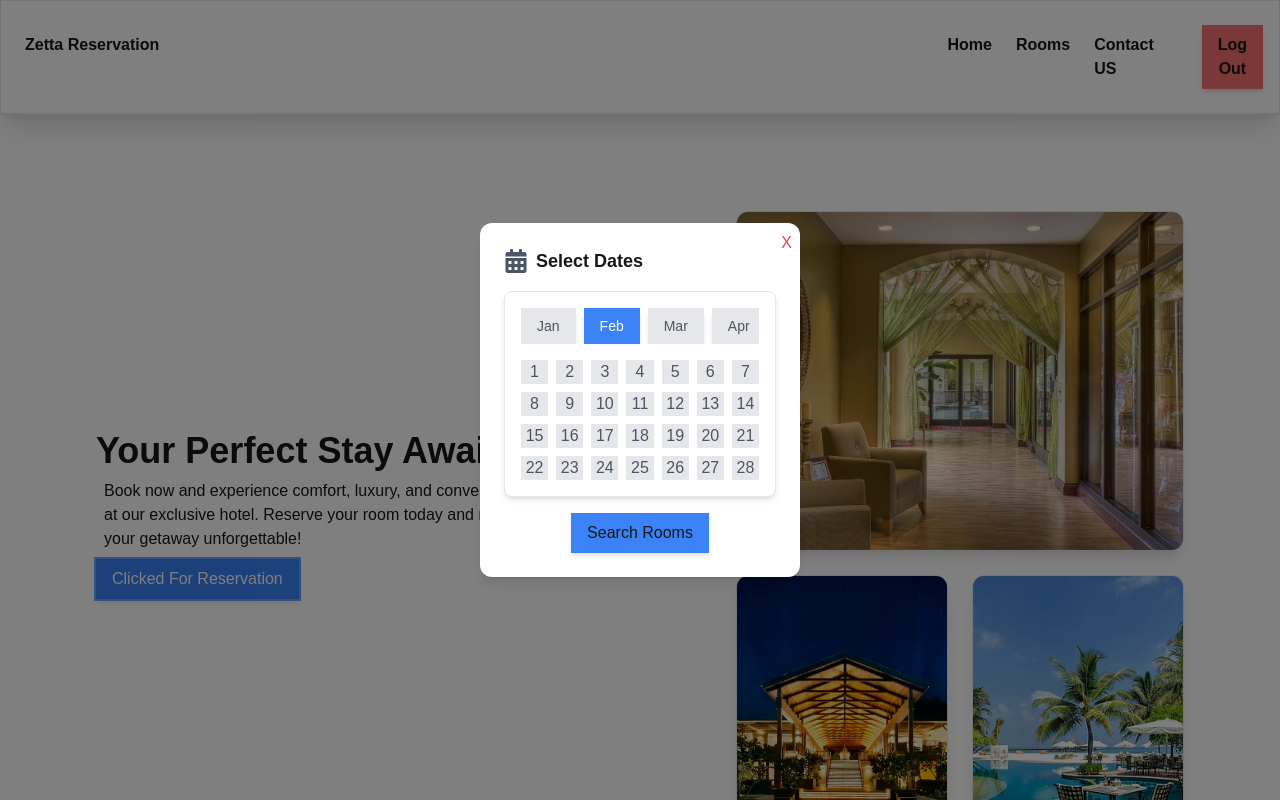
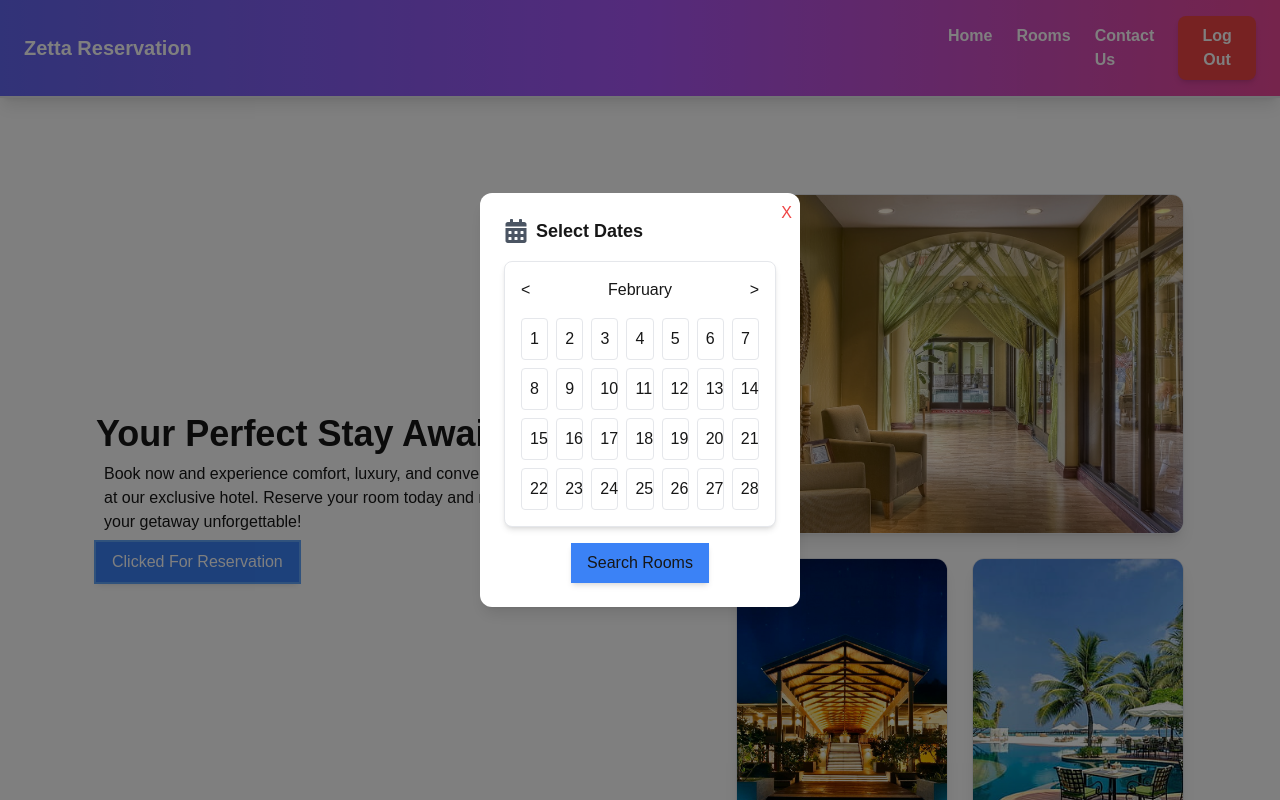
Before and after one commit to Fahim-ahmed-ifty/hotelreservation, a Next.js app: page /home in a window 1280 px wide. Both pictures are taken after a click on the button "Clicked For Reservation". Built offline with nearby package versions, Linux system fonts and the light colour scheme.

Commit message:
fixining calendar issues

```diff
--- /dev/null
+++ b/app/components/AboutUs.tsx
@@ -0,0 +1,7 @@
+import React from 'react';
+
+const AboutUs = () => {
+	return <div>AboutUs</div>;
+};
+
+export default AboutUs;
--- a/app/components/CalendarBody.tsx
+++ b/app/components/CalendarBody.tsx
@@ -5,41 +5,47 @@ interface CalendarBodyProps {
 	onDateSelect: (day: number) => void;
 }
 
-const getDaysInMonth = (month: number, year: number) => {
-	return new Date(year, month + 1, 0).getDate();
-};
-
 const CalendarBody = ({
 	selectedMonth,
 	currentYear,
 	selectedDates,
 	onDateSelect
 }: CalendarBodyProps) => {
-	const daysInMonth = getDaysInMonth(selectedMonth, currentYear);
+	const daysInMonth = new Date(
+		currentYear,
+		selectedMonth + 1,
+		0
+	).getDate();
+	const days = Array.from({ length: daysInMonth }, (_, i) => i + 1);
+
+	const isHighlighted = (day: number) => {
+		const dateStr = `${currentYear}-${String(
+			selectedMonth + 1
+		).padStart(2, '0')}-${String(day).padStart(2, '0')}`;
+		if (selectedDates.length === 2) {
+			const [start, end] = selectedDates;
+
+			return dateStr >= start && dateStr <= end;
+		}
+
+		return selectedDates.includes(dateStr);
+	};
 
 	return (
 		<div className='grid grid-cols-7 gap-2'>
-			{Array.from({ length: daysInMonth }, (_, i) => {
-				const day = i + 1;
-				const date = `${currentYear}-${String(
-					selectedMonth + 1
-				).padStart(2, '0')}-${String(day).padStart(2, '0')}`;
-				const isSelected = selectedDates.includes(date);
-
-				return (
-					<div
-						key={date}
-						onClick={() => onDateSelect(day)}
-						className={`cursor-pointer flex justify-center items-center transition-all ${
-							isSelected
-								? 'bg-blue-500 text-white'
-								: 'bg-gray-200 text-gray-600 hover:bg-blue-100'
-						}`}
-					>
-						{day}
-					</div>
-				);
-			})}
+			{days.map(day => (
+				<button
+					key={day}
+					onClick={() => onDateSelect(day)}
+					className={`p-2 border rounded ${
+						isHighlighted(day)
+							? 'bg-blue-200 line-through'
+							: 'bg-white'
+					}`}
+				>
+					{day}
+				</button>
+			))}
 		</div>
 	);
 };
--- a/app/components/CalendarHeader.tsx
+++ b/app/components/CalendarHeader.tsx
@@ -1,14 +1,8 @@
-import Button from './Button';
-
 interface CalendarHeaderProps {
 	selectedMonth: number;
-	onMonthClick: (index: number) => void;
+	onMonthClick: (monthIndex: number) => void;
 }
 
-const CalendarHeader = ({
-	selectedMonth,
-	onMonthClick
-}: CalendarHeaderProps) => {
 const months = [
 	'January',
 	'February',
@@ -24,20 +18,19 @@ const CalendarHeader = ({
 	'December'
 ];
 
+const CalendarHeader = ({
+	selectedMonth,
+	onMonthClick
+}: CalendarHeaderProps) => {
 	return (
-		<div className='flex space-x-2 mb-4 overflow-x-auto'>
-			{months.map((month, index) => (
-				<Button
-					key={month}
-					text={month.slice(0, 3)}
-					onClick={() => onMonthClick(index)}
-					className={`px-3 py-1 text-sm font-medium transition-all ${
-						index === selectedMonth
-							? 'bg-blue-500 text-white'
-							: 'bg-gray-200 text-gray-600 hover:bg-gray-300'
-					}`}
-				/>
-			))}
+		<div className='flex justify-between items-center mb-4'>
+			<button onClick={() => onMonthClick((selectedMonth + 11) % 12)}>
+				&lt;
+			</button>
+			<span>{months[selectedMonth]}</span>
+			<button onClick={() => onMonthClick((selectedMonth + 1) % 12)}>
+				&gt;
+			</button>
 		</div>
 	);
 };
--- a/app/components/CalendarSearchCard.tsx
+++ b/app/components/CalendarSearchCard.tsx
@@ -15,18 +15,29 @@ const CalendarSearchCard = ({
 	onClose
 }: CalendarSearchCardProps) => {
 	const [selectedDates, setSelectedDates] = useState<string[]>([]);
+	const handleDateClick = (date: string) => {
+		let newDates: string[];
 
-	const handleDates = (dates: string[]) => {
-		if (dates.length > 2) {
-			alert('Please select only check-in and check-out dates.');
-			return;
+		if (selectedDates.includes(date)) {
+			newDates = selectedDates.filter(d => d !== date);
+		} else {
+			if (selectedDates.length === 0) {
+				newDates = [date];
+			} else if (selectedDates.length === 1) {
+				newDates = [selectedDates[0], date].sort();
+			} else {
+				newDates = [selectedDates[0], date].sort();
+			}
 		}
-		setSelectedDates(dates);
+
+		setSelectedDates(newDates);
 	};
 
 	const handleSearch = () => {
 		if (selectedDates.length === 2) {
-			alert(`Searching rooms for dates: ${selectedDates.join(', ')}`);
+			alert(
+				`Searching room for dates ${selectedDates[0]} to ${selectedDates[1]}`
+			);
 		} else {
 			alert('Please select both check-in and check-out dates.');
 		}
@@ -49,17 +60,20 @@ const CalendarSearchCard = ({
 						Select Dates
 					</span>
 				</div>
-				<CustomCalendar onSelectDates={handleDates} />
+				<CustomCalendar
+					selectedDates={selectedDates}
+					onDateSelect={handleDateClick}
+				/>
 				<div className='text-center text-gray-600 mt-4'>
 					{selectedDates.length === 1 && (
 						<p>
-							Check-in time: {selectedDates[0]}
+							Check-in: {selectedDates[0]} (select check-out date)
 						</p>
 					)}
 					{selectedDates.length === 2 && (
 						<p>
-							Check-in time: {selectedDates[0]} <br />
-							Check-out time: {selectedDates[1]}
+							Check-in: {selectedDates[0]} <br />
+							Check-out: {selectedDates[1]}
 						</p>
 					)}
 				</div>
--- a/app/components/CustomCalendar.tsx
+++ b/app/components/CustomCalendar.tsx
@@ -1,24 +1,25 @@
-// CustomCalendar.tsx
-import { useEffect, useState } from 'react';
+import { useState } from 'react';
 import CalendarBody from './CalendarBody';
 import CalendarHeader from './CalendarHeader';
 
 interface CustomCalendarProps {
-	onSelectDates: (dates: string[]) => void;
+	selectedDates: string[];
+	onDateSelect: (date: string) => void;
 }
 
-const CustomCalendar = ({ onSelectDates }: CustomCalendarProps) => {
+const CustomCalendar = ({
+	selectedDates,
+	onDateSelect
+}: CustomCalendarProps) => {
 	const today = new Date();
 	const currentMonthIndex = today.getMonth();
 	const currentYear = today.getFullYear();
 
 	const [selectedMonth, setSelectedMonth] =
 		useState(currentMonthIndex);
-	const [selectedDates, setSelectedDates] = useState<string[]>([]);
 
 	const handleMonthClick = (index: number) => {
 		setSelectedMonth(index);
-		setSelectedDates([]);
 	};
 
 	const handleDateSelect = (day: number) => {
@@ -26,18 +27,8 @@ const CustomCalendar = ({ onSelectDates }: CustomCalendarProps) => {
 			2,
 			'0'
 		)}-${String(day).padStart(2, '0')}`;
-
-		setSelectedDates(prev => {
-			if (prev.includes(date)) {
-				return prev.filter(d => d !== date);
-			}
-			return [...prev, date];
-		});
+		onDateSelect(date);
 	};
-
-	useEffect(() => {
-		onSelectDates(selectedDates);
-	}, [selectedDates, onSelectDates]);
 
 	return (
 		<div className='p-4 bg-white rounded-lg shadow-md border'>
--- a/app/components/Navbar.tsx
+++ b/app/components/Navbar.tsx
@@ -11,17 +11,25 @@ const Navbar = () => {
 	};
 
 	return (
-		<div className='w-full border border-b-2 shadow-xl sticky top-0 bg-background z-50'>
-			<div className='m-6 flex flex-row'>
-				<div className='w-3/4 py-2 font-bold'>Zetta Reservation</div>
-				<div className='w-1/4 flex flex-row gap-6 font-semibold'>
-					<p className='py-2'>Home</p>
-					<p className='py-2'>Rooms</p>
-					<p className='py-2'>Contact US</p>
+		<div className='w-full border-b-2 shadow-lg sticky top-0 bg-gradient-to-r from-indigo-500 via-purple-500 to-pink-500 z-50'>
+			<div className='mx-auto flex justify-between items-center py-4 px-6'>
+				<div className='w-1/4  text-white text-xl font-bold'>
+					Zetta Reservation
+				</div>
+				<div className='w-1/4 flex space-x-6 text-white font-semibold'>
+					<p className='hover:text-yellow-300 cursor-pointer transition duration-300 py-2'>
+						Home
+					</p>
+					<p className='hover:text-yellow-300 cursor-pointer transition duration-300 py-2'>
+						Rooms
+					</p>
+					<p className='hover:text-yellow-300 cursor-pointer transition duration-300 py-2'>
+						Contact Us
+					</p>
 					<Button
-						className='ml-6 hover:bg-red-700 hover:text-white'
+						className='ml-6 px-6 py-2 rounded-lg text-white hover:bg-red-600 transition duration-300'
 						text='Log Out'
-						bgColor='bg-red-400'
+						bgColor='bg-red-500'
 						onClick={handleSignupRedirect}
 					/>
 				</div>
--- a/context/AuthContext.tsx
+++ b/context/AuthContext.tsx
@@ -24,14 +24,12 @@ export const AuthProvider: React.FC<{ children: ReactNode }> = ({
 	const [isAuthenticated, setIsAuthenticated] =
 		useState<boolean>(false);
 
-
 	useEffect(() => {
 		const token = localStorage.getItem('authToken');
 		if (token) {
 			setIsAuthenticated(true);
 		}
 	}, []);
-
 
 	const login = (token: string) => {
 		localStorage.setItem('authToken', token);
@@ -50,7 +48,6 @@ export const AuthProvider: React.FC<{ children: ReactNode }> = ({
 	);
 };
 
-// Custom hook to use authentication
 export const useAuth = () => {
 	const context = useContext(AuthContext);
 	if (!context) {
```
Lines whose indentation alone changed are shown as unchanged.
